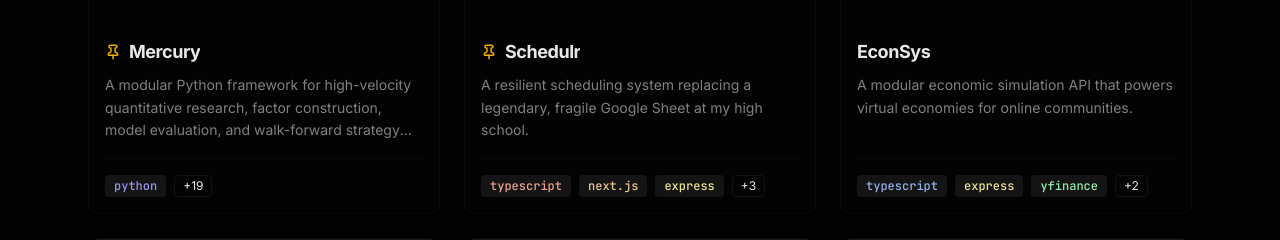
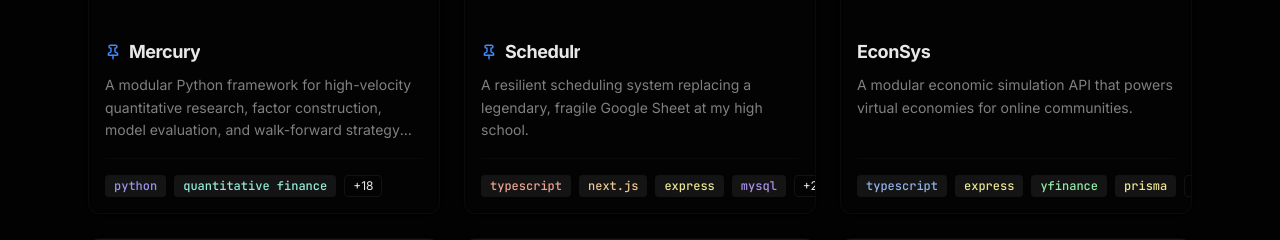
Before and after one commit to byrafael/rsrdev.com, a Next.js app: page /projects in a window 1280 px wide. Shown: the part 444-684 px from the top of the page. Built offline with nearby package versions, Linux system fonts and the light colour scheme; no server answers.

Commit message:
chore: remove brackets w aspect ratio for good code practices

```diff
--- a/app/projects/project-list.tsx
+++ b/app/projects/project-list.tsx
@@ -47,7 +47,7 @@
 		>
 			<Card className="group hover:-translate-y-1 relative flex h-full flex-col overflow-hidden border border-border/50 bg-card/30 p-0 backdrop-blur-sm transition-all duration-300 hover:bg-card/50 hover:shadow-lg">
 				{/* Image Section */}
-				<div className="relative aspect-[1200/630] w-full overflow-hidden bg-background">
+				<div className="relative aspect-1200/630 w-full overflow-hidden bg-background">
 					{project.image ? (
 						<Image
 							src={project.image}
@@ -68,7 +68,7 @@
 								variant="ghost"
 								size="icon"
 								asChild
-								className="group/btn hover:!bg-transparent focus:!bg-transparent active:!bg-transparent h-8 w-8 rounded-full bg-transparent text-brand-accent hover:scale-110 hover:text-brand-accent"
+								className="group/btn hover:bg-transparent! focus:bg-transparent! active:bg-transparent! h-8 w-8 rounded-full bg-transparent text-brand-accent hover:scale-110 hover:text-brand-accent"
 							>
 								<Link
 									href={project.github}
@@ -86,7 +86,7 @@
 								variant="ghost"
 								size="icon"
 								asChild
-								className="group/btn hover:!bg-transparent focus:!bg-transparent active:!bg-transparent h-8 w-8 rounded-full bg-transparent text-brand-accent hover:scale-110 hover:text-brand-accent"
+								className="group/btn hover:bg-transparent! focus:bg-transparent! active:bg-transparent! h-8 w-8 rounded-full bg-transparent text-brand-accent hover:scale-110 hover:text-brand-accent"
 							>
 								<Link
 									href={project.demo}
@@ -113,7 +113,7 @@
 							{project.pinned && (
 								<Pin
 									title="Pinned project"
-									className="mr-1 h-4 w-4 shrink-0 text-yellow-500"
+									className="mr-1 h-4 w-4 shrink-0 text-brand-accent"
 									strokeWidth={2.2}
 									aria-label="Pinned"
 								/>
@@ -129,9 +129,10 @@
 					</p>
 
 					<div className="mt-auto flex items-center justify-between border-border/50 border-t pt-4">
-						<div className="flex flex-wrap gap-2">
+						<div className="flex flex-nowrap gap-2 items-center min-w-0">
 							{(() => {
-								const MAX_CHARS = 25
+								// Allow a bit more tags to fit in one line
+								const MAX_CHARS = 32
 								let currentChars = 0
 								const visibleTags: string[] = []
 
@@ -161,7 +162,10 @@
 											</Badge>
 										))}
 										{hiddenCount > 0 && (
-											<Badge variant="outline" className="px-2 py-0.5 font-normal text-xs">
+											<Badge
+												variant="outline"
+												className="px-2 py-0.5 font-normal text-xs align-middle"
+											>
 												+{hiddenCount}
 											</Badge>
 										)}
```
